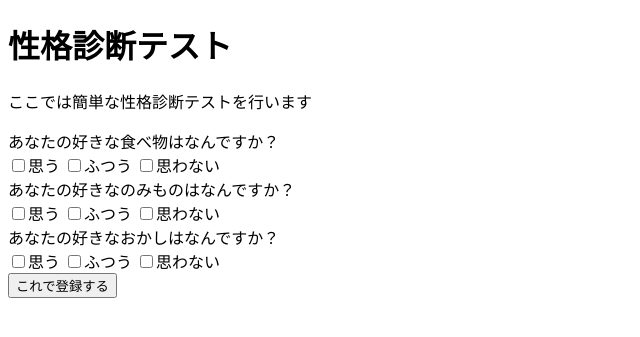
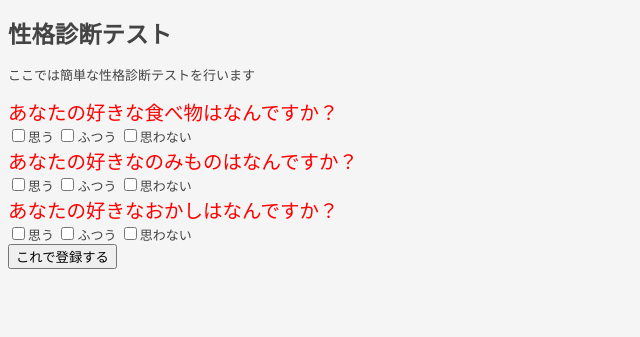
Before and after one commit to DaisukeMiyazaki/flask_sample_app, a Flask app: page / in a window 1280 px wide. Shown: the top 337 px of the page, without its empty margins (0-640 px from the left). Run offline with Flask 3, Linux system fonts and the light colour scheme.

Commit message:
cssを有効化する

```diff
--- a/personality_backend.py
+++ b/personality_backend.py
@@ -1,6 +1,8 @@
 from flask import Flask, render_template, request
 
-app = Flask(__name__)
+app = Flask(__name__, static_url_path='',
+            static_folder='static',
+            template_folder='templates')
 
 @app.route('/', methods=['GET'])
 def process_GET_request():
--- /dev/null
+++ b/static/page.css
@@ -0,0 +1,28 @@
+*,
+*:before,
+*:after {
+  box-sizing: border-box;
+}
+
+html {
+  font-size: 13px;
+}
+
+body {
+  font-family: Avenir, "Open Sans", "Helvetica Neue", Helvetica, Arial, Verdana, Roboto, "游ゴシック", "Yu Gothic", "游ゴシック体", "YuGothic", "ヒラギノ角ゴ Pro W3", "Hiragino Kaku Gothic Pro", "Meiryo UI", "メイリオ", Meiryo, "ＭＳ Ｐゴシック", "MS PGothic", sans-serif;
+  color: #444;
+  background-color: hsl(0, 0%, 96%);
+}
+
+h1 {
+  font-size: 1.8rem;
+}
+
+
+.question {
+  color: red;
+  font-size: 150%;
+}
+
+/* TODO */
+/* insert your css */
--- a/templates/page.html
+++ b/templates/page.html
@@ -6,8 +6,9 @@
     <meta name="viewport" content="width=device-width, user-scalable=no" />
     <meta name="apple-mobile-web-app-capable" content="yes" />
 
+    <link type="text/css" rel="stylesheet" href="{{ url_for('static', filename='page.css') }}" />
+
     <title>性格診断テスト</title>
-    <!--<meta name="description" content="${description}" />-->
 
   </head>
   <body>
```
Also changed, not shown: templates/page.css (deleted, +0 -20 lines).
